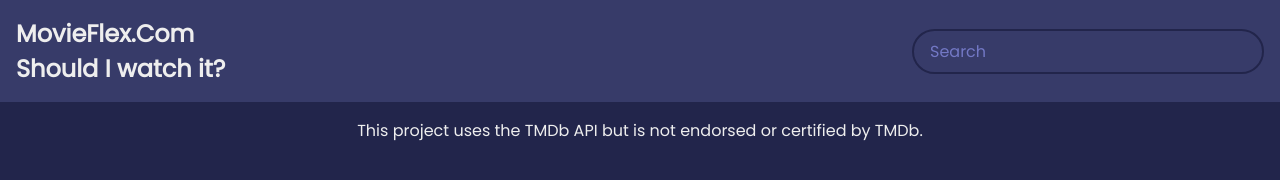
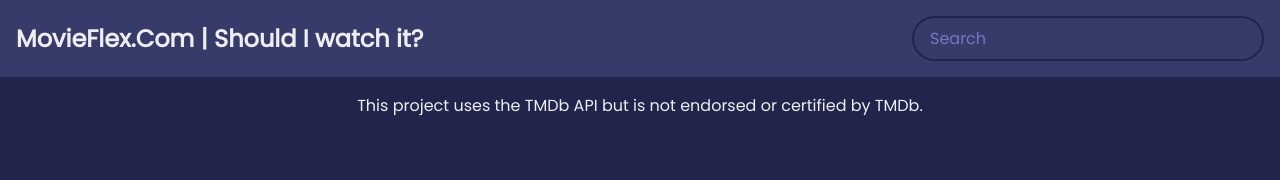
Before and after one commit to githubajaydhage/huluwebpageclone.github.io, a plain HTML site: page index.html in a window 1280 px wide. Drawn offline with Linux system fonts and the light colour scheme; no server answers.

Commit message:
Update index.html

```diff
--- a/index.html
+++ b/index.html
@@ -8,7 +8,7 @@
   </head>
   <body>
     <header>
-      <h1>MovieFlex.Com <br> Should I watch it?</h1>
+      <h1>MovieFlex.Com | Should I watch it?</h1>
       <form id="form">
         <input type="text" placeholder="Search" id="search" class="search" />
       </form>
```
